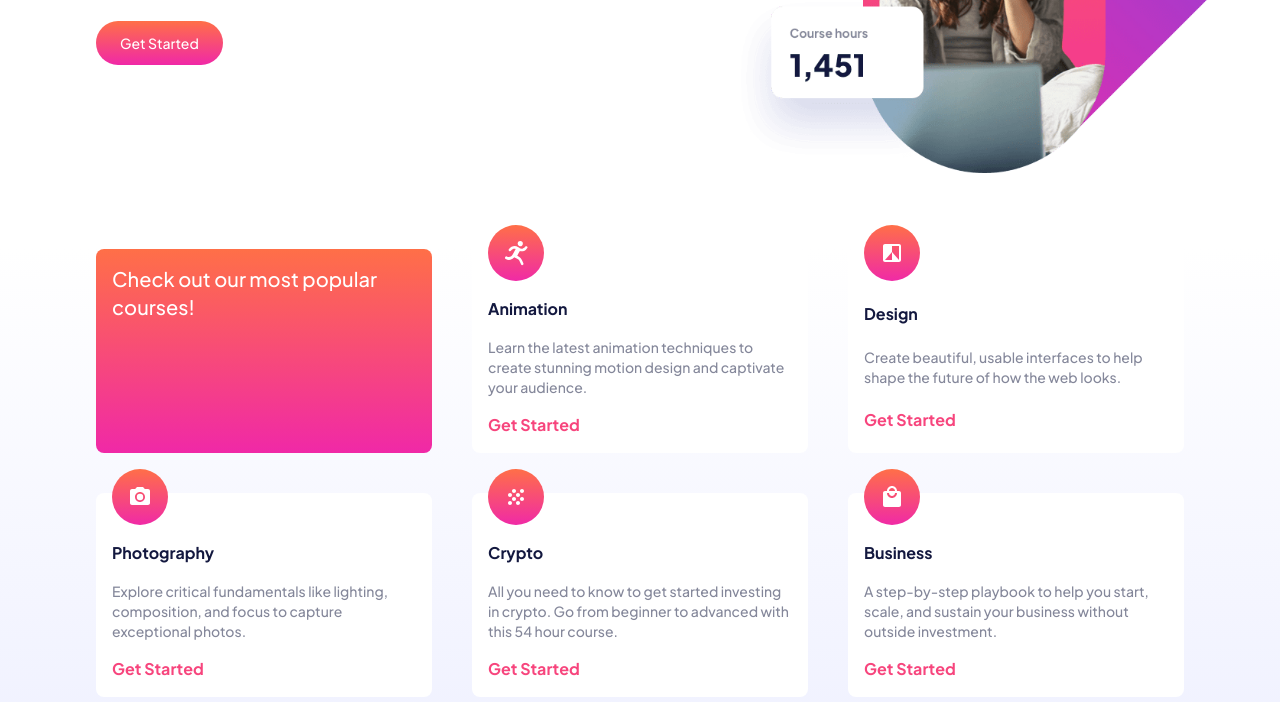
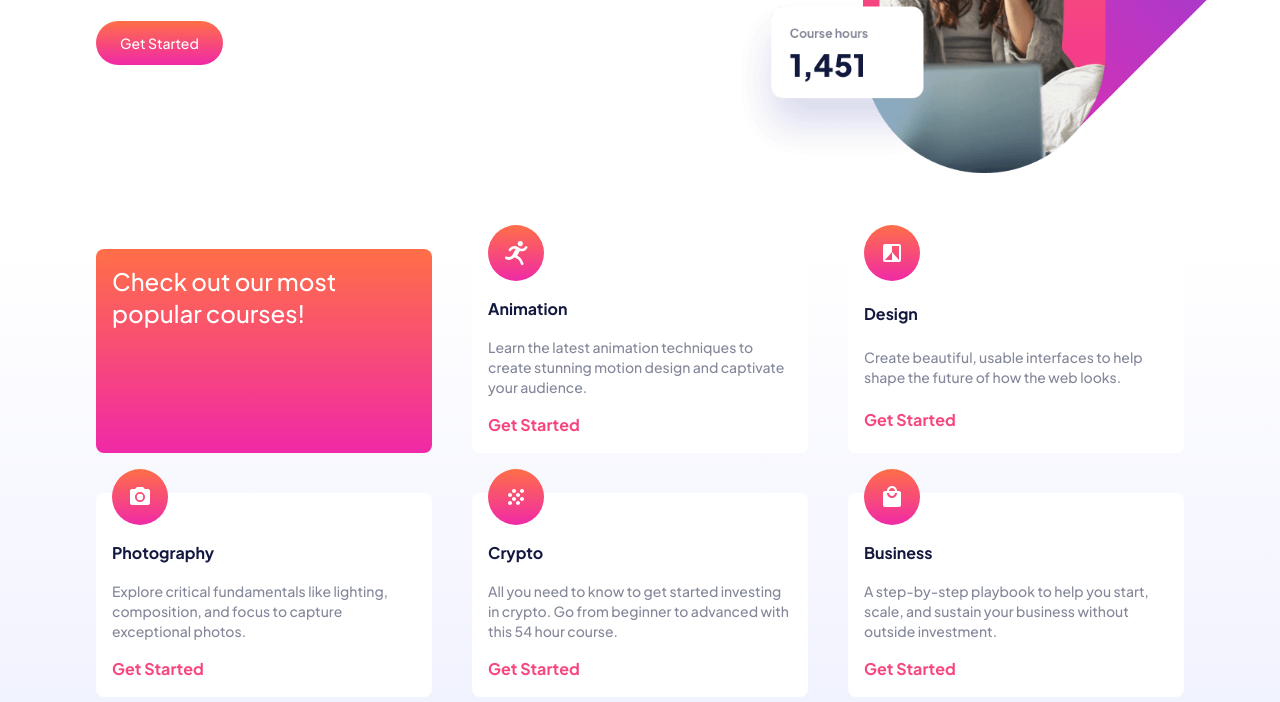
Before and after one commit to runabol/skilled-elearning-landing-page, a website: page index.html in a window 1280 px wide. Shown: the part 395-1097 px from the top of the page. Drawn offline with nearby package versions, Linux system fonts and the light colour scheme; files that its build step writes are made by us from their sources.

Commit message:
fixed breakpoints

```diff
--- a/index.html
+++ b/index.html
@@ -40,7 +40,7 @@
         <div class="mx-3 md:mx-6 lg:mx-24 my-4">
           <div class="grid md:grid-cols-2 lg:grid-cols-3 gap-10">
             <p
-              class="text-xl p-4 text-color-6 rounded-lg text-white from-gradient-1-a to-gradient-1-b bg-gradient-to-t"
+              class="text-xl md:text-2xl p-4 text-color-6 rounded-lg text-white from-gradient-1-a to-gradient-1-b bg-gradient-to-t"
             >
               Check out our most popular courses!
             </p>
--- a/input.css
+++ b/input.css
@@ -3,7 +3,7 @@
 @tailwind utilities;
 
 @layer base {
-    @media (width > 768px) {
+    @media (width > 767px) {
         body {
          background-image:
             url('assets/image-hero-tablet.png');
@@ -13,7 +13,7 @@
             top -50px right -220px;
         }
     }
-    @media (width > 1024px) {
+    @media (width > 1023px) {
         body {
          background-image:
             url('assets/image-hero-desktop.png');
```
